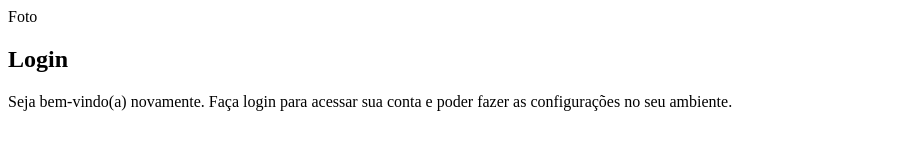
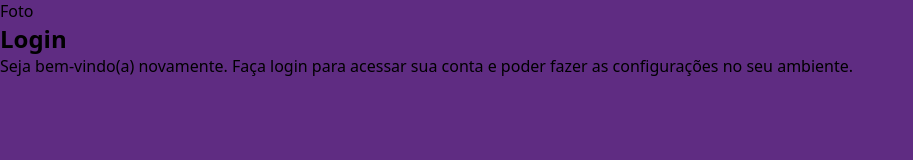
Before and after one commit to NatanLuan/projeto-login, a plain HTML site: page index.html in a window 1280 px wide. Shown: the whole page, without its empty margins (0-913 px from the left). Drawn offline with Linux system fonts and the light colour scheme.

Commit message:
tela de login

```diff
--- a/estilos/style.css
+++ b/estilos/style.css
@@ -5,3 +5,14 @@
       Verde: #49a09d
       Lilás: #5f2c82
 */
+
+* {
+      font-family: system-ui, -apple-system, BlinkMacSystemFont, 'Segoe UI', Roboto, Oxygen, Ubuntu, Cantarell, 'Open Sans', 'Helvetica Neue', sans-serif;
+      padding: 0px;
+      margin: 0px;
+      box-sizing: border-box;
+}
+
+body, html {
+      background-color: #5f2c82;
+}
```
